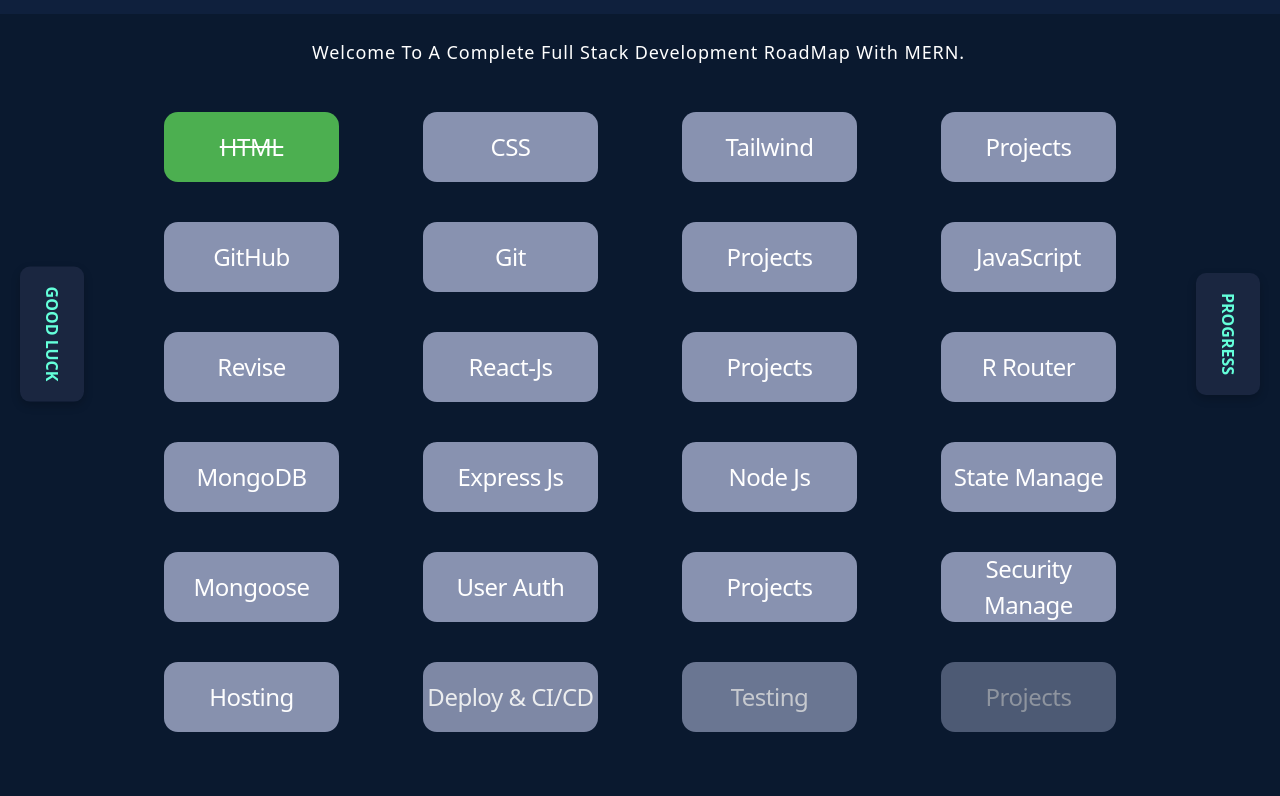
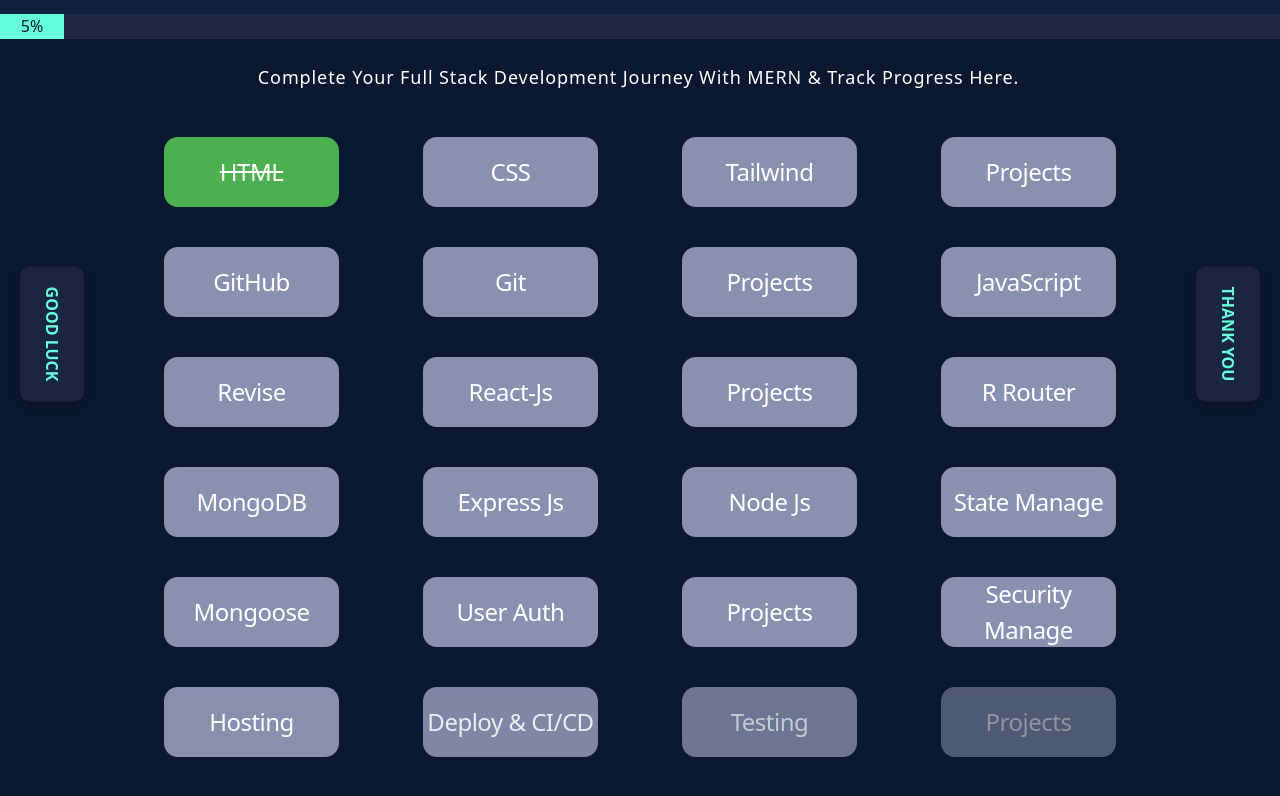
Before and after one commit to Soumojit08/Roadmap-app, a website: page Src/index.html in a window 1280 px wide. Both pictures are taken after a click on the element "HTML". Shown: the part 66-862 px from the top of the page. Before the commit the page ends 838 px from the top, so only its background shows below. Drawn offline with nearby package versions, Linux system fonts and the light colour scheme.

Commit message:
Added Progress Bar

```diff
--- a/Src/index.html
+++ b/Src/index.html
@@ -12,15 +12,17 @@
     <div class="roadmap-container" id="blur">
       <!-- Header Section -->
       <header class="text-center">
-        <nav
-          class="flex h-20 opacity-0 items-center justify-between px-10 nav"
-        >
+        <nav class="flex h-20 opacity-0 items-center justify-between px-10 nav">
           <h1 class="text-4xl tracking-tighter">Full Stack RoadMap</h1>
           <h2 class="text-bgblack">by Soumojit Banerjee</h2>
         </nav>
+        <div class="progress-bar">
+          <div class="progress"></div>
+        </div>
         <div class="inline-block">
           <p class="tracking-wider text-lg mt-6 text">
-            Welcome To A Complete Full Stack Development RoadMap With MERN.
+            Complete Your Full Stack Development Journey With MERN & Track
+            Progress Here.
           </p>
         </div>
       </header>
@@ -82,7 +84,7 @@
       </aside>
 
       <aside class="sidebar right">
-        <p>PROGRESS</p>
+        <p>THANK YOU</p>
       </aside>
     </div>
 
--- a/Src/script.js
+++ b/Src/script.js
@@ -8,6 +8,16 @@
   gsap.to(".text", {
     opacity: 1,
     delay: 1,
+  });
+
+  gsap.to(".progress-bar ", {
+    opacity: 1,
+    delay: 1,
+  });
+
+  gsap.to(".sidebar", {
+    opacity: 1,
+    delay: 7,
   });
 
   gsap.to(".box", {
@@ -22,7 +32,11 @@
 
 const boxes = document.getElementsByClassName("box");
 
-function buttonColorChange() {
+function buttonStateChange() {
+  let completedTask = 0;
+  const totalTasks = parseInt(boxes.length);
+  console.log(totalTasks);
+
   for (let i = 0; i < boxes.length; i++) {
     let isComplete = false;
 
@@ -30,16 +44,21 @@
       if (!isComplete) {
         boxes[i].style.backgroundColor = `#4CAF50`;
         boxes[i].style.textDecoration = `line-through`;
+        completedTask++;
       } else {
         boxes[i].style.backgroundColor = `#8892B0`;
         boxes[i].style.textDecoration = `none`;
+        completedTask--;
       }
       isComplete = !isComplete;
+
+      const progressPercent = Math.ceil((completedTask / totalTasks) * 100);
+      updateProgress(progressPercent);
     });
   }
 }
 
-buttonColorChange();
+buttonStateChange();
 
 let blur = document.getElementById("blur");
 
@@ -124,7 +143,9 @@
   });
 }
 
-function updateProgress(percent) {
-  const progressBar = document.querySelector(".progress");
-  progressBar.style.width = percent + "%";
+function updateProgress(progress) {
+  let progressbar = document.querySelector(".progress")
+  console.log(progress);
+  progressbar.style.width = `${progress}%`
+  progressbar.innerText = `${progress}%`
 }
--- a/Src/style.css
+++ b/Src/style.css
@@ -61,7 +61,7 @@
   width: 100%;
   white-space: nowrap;
   overflow: hidden;
-  animation: typing 2s steps(55), cursor 0.4s step-end infinite alternate;
+  animation: typing 2s steps(70), cursor 0.4s step-end infinite alternate;
   animation-delay: 1s;
 }
 
@@ -130,6 +130,7 @@
   writing-mode: vertical-rl;
   text-orientation: mixed;
   transition: all 0.3s ease;
+  opacity: 0;
 }
 
 .sidebar:hover {
@@ -148,16 +149,16 @@
 /* Progress bar styles */
 .progress-bar {
   width: 100%;
-  height: 10px;
+  height: 25px;
   background-color: #1E2A45;
-  border-radius: 5px;
+  color: var(--background);
   overflow: hidden;
-  margin-top: 10px;
+  opacity: 0;
 }
 
 .progress {
   width: 0%; /* Set this dynamically with JavaScript */
   height: 100%;
   background-color: #64FFDA;
-  transition: width 0.5s ease;
+  transition: width 1s ease;
 }
```
